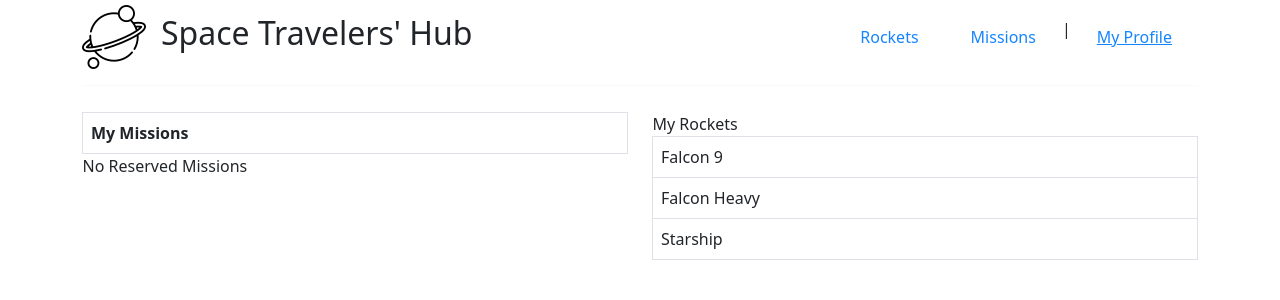
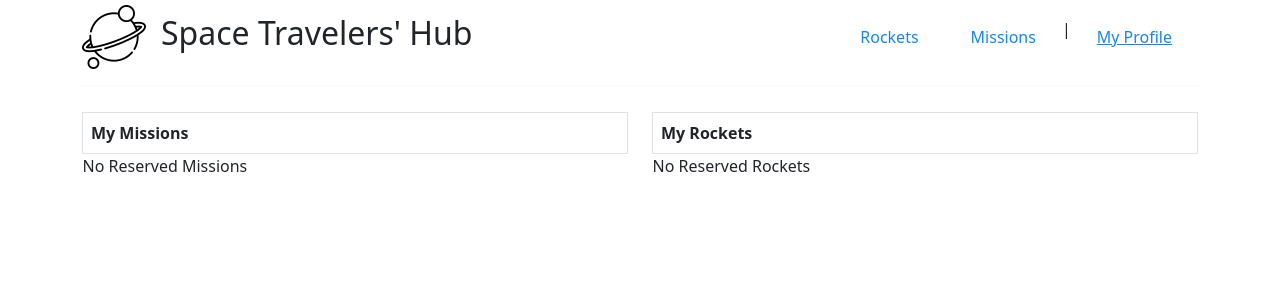
Before and after one commit to mudasiri/react-group-project, a React (Create React App) app: page /myProfile in a window 1280 px wide. Shown: the top 300 px of the page. Built offline with nearby package versions, Linux system fonts and the light colour scheme.

Commit message:
Display booked rockets

```diff
--- a/src/App.js
+++ b/src/App.js
@@ -3,7 +3,7 @@ import { Routes, Route } from 'react-router-dom';
 import Navbar from './components/navbar';
 import Rockets from './components/rockets';
 import Missions from './components/missions/missions';
-import MyProfil from './components/myProfile/myProfile';
+import MyProfile from './components/myProfile/myProfile';
 
 function App() {
   return (
@@ -12,7 +12,7 @@ function App() {
       <Routes>
         <Route path="/" element={<Rockets />} />
         <Route path="/missions" element={<Missions />} />
-        <Route path="/myProfile" element={<MyProfil />} />
+        <Route path="/myProfile" element={<MyProfile />} />
       </Routes>
 
     </>
--- a/src/components/myProfile/myProfile.js
+++ b/src/components/myProfile/myProfile.js
@@ -5,12 +5,13 @@ import Col from 'react-bootstrap/Col';
 import Container from 'react-bootstrap/Container';
 import { useSelector } from "react-redux";
 
-function MyProfil() {
+function MyProfile() {
   const missions = useSelector((state) => state.missions.missions);
   const missionsFiltered = missions.filter(
     (mission) => mission.reserved === true
   );
-
+  const { rockets } = useSelector((state) => state.rockets);
+  const bookedRockets = rockets.filter((rocket) => rocket.reserved);
   return (
     <Container>
       <Row>
@@ -36,19 +37,18 @@ function MyProfil() {
         <Col size="sm">
           <Table bordered hover>
             <thead>
-              My Rockets
+              <tr>
+                <th>My Rockets</th>
+              </tr>
             </thead>
             <tbody>
-              <tr>
-                <td>Falcon 9</td>
-              </tr>
-              <tr>
-                <td>Falcon  Heavy</td>
-              </tr>
-              <tr>
-                <td>Starship</td>
-              </tr>
+              {bookedRockets.length === 0 && <p>No Reserved Rockets</p>}
 
+              {bookedRockets.map((rocket) => (
+                <tr key={rocket.id}>
+                  <td>{rocket.name}</td>
+                </tr>
+              ))}
             </tbody>
           </Table>
         </Col>
@@ -56,4 +56,4 @@ function MyProfil() {
     </Container>
   );
 }
-export default MyProfil;
+export default MyProfile;
```
